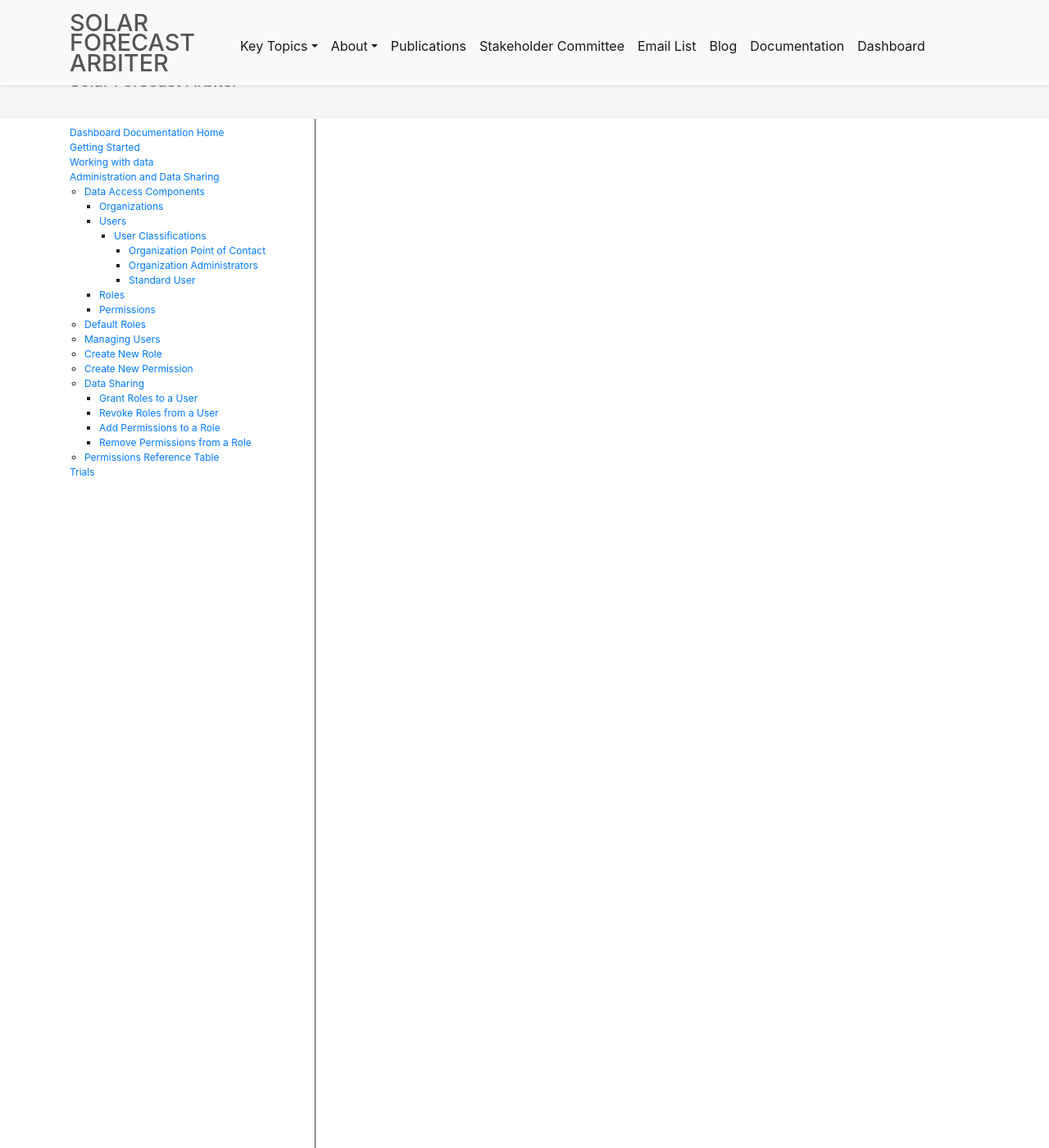
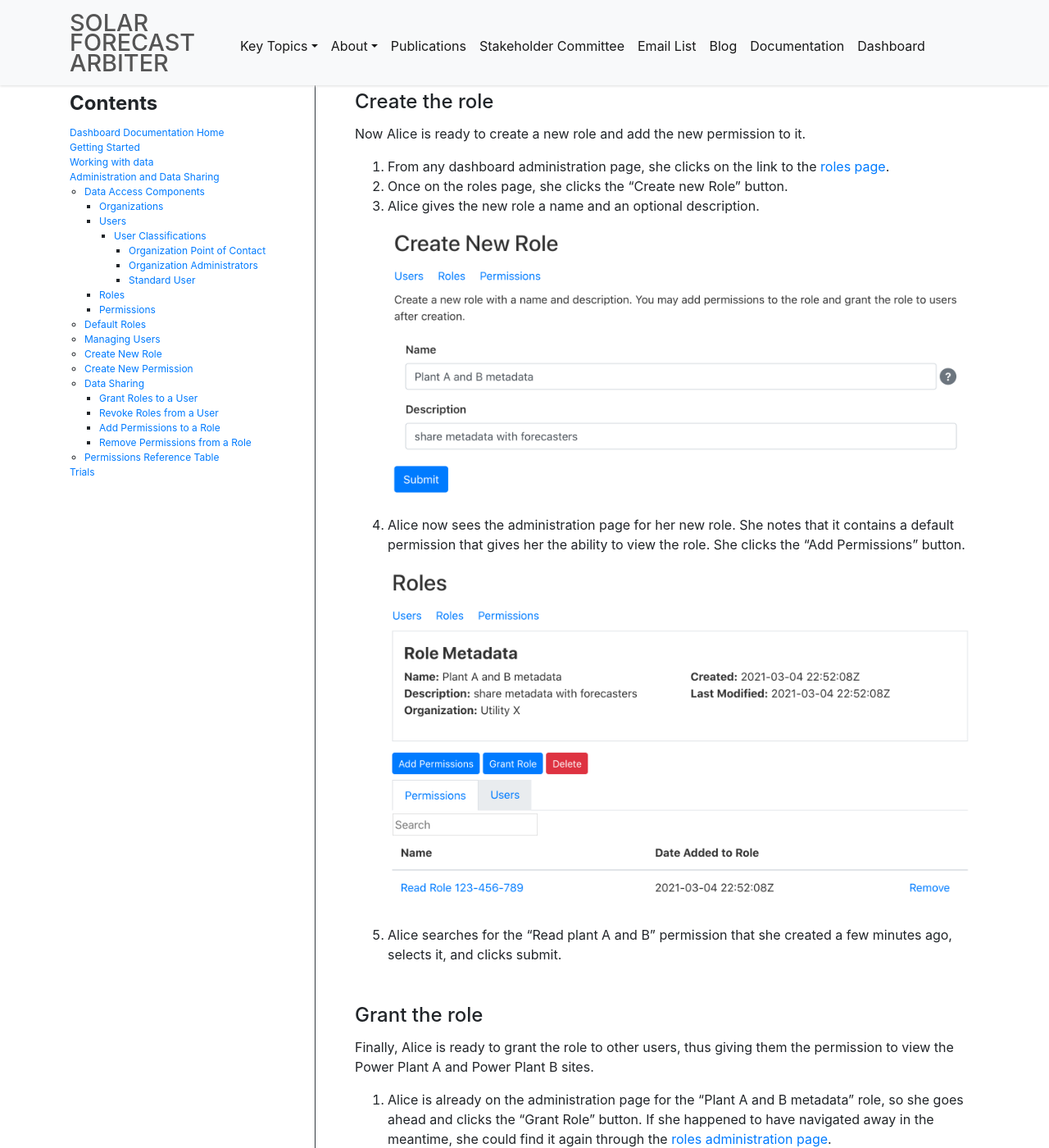
Before and after one commit to SolarArbiter/SolarArbiter.github.io, a Jekyll site: the page built from documentation/dashboard/administration.md, in a window 1280 px wide and 1400 px high, scrolled down 18239 px. Shown: the whole window at 82% size. Built offline with Jekyll 4.4.1, drawn with Linux system fonts in a browser that asks for light colours; some of the changed text lies outside the part shown.

Commit message:
almost done with share metadata example

```diff
--- a/documentation/dashboard/administration.md
+++ b/documentation/dashboard/administration.md
@@ -490,12 +490,87 @@
 
 Carol and Marco now have the intended data access.
 
-
 ### Share site metadata
 {: .anchor}
 
-Forecast User X would like to solicit forecasts from vendors at several power
-plants.
+Alice at Utility X would like to find vendors to provide forecasts for several
+solar power plants. She doesn't yet want to share data - just the metadata.
+
+To share the site metadata, she'll need to create a role with read permissions
+for the sites, then grant that role to the interested forecast providers. The
+steps below illustrate this process.
+
+#### Create the permission
+{: .anchor}
+
+1. Alice navigates to the [user administration
+   page](https://dashboard.solarforecastarbiter.org/admin/) by clicking on the
+   "Account" button in the upper-right corner of any Dashboard page.
+2. From the user administration page, she clicks on the [permissions
+   page](https://dashboard.solarforecastarbiter.org/admin/permissions/).
+3. Alice sees a list of many permissions that are presupplied to administrators.
+   At the top of the page she sees the "Create a New Permission" box with
+   buttons for each data type. She clicks the "Sites" button.
+   <img class="my-3" src="/images/permissions-list.png"/>
+4. To create a new permission, Alice provides a description, selects the action
+   this permission will allow, and then selects the sites the permission will
+   apply to. She selects Power Plant A and Power Plant B, but chooses not to
+   include Power Plant C at this time (she can add it to this permission when
+   she's ready to share its metadata). Finally, she clicks the Submit button.
+   <img class="my-3" src="/images/"/>
+5. Alice reviews the new permission and notes the button for adding another
+   object to it will be useful when it comes time to share metadata for Power
+   Plant C.
+   <img class="my-3" src="/images/read-plant-a-b-permission-success.png"/>
+
+#### Create the role
+{: .anchor}
+
+Now Alice is ready to create a new role and add the new permission to it.
+
+1. From any dashboard administration page, she clicks on the link to the [roles
+   page](https://dashboard.solarforecastarbiter.org/admin/roles/).
+2. Once on the roles page, she clicks the "Create new Role" button.
+3. Alice gives the new role a name and an optional description.
+   <img class="my-3" src="/images/plant-a-b-metadata-role.png"/>
+4. Alice now sees the administration page for her new role. She notes that it
+   contains a default permission that gives her the ability to view the role.
+   She clicks the "Add Permissions" button.
+   <img class="my-3" src="/images/plant-a-b-metadata-role-admin-no-permissions.png"/>
+5. Alice searches for the "Read plant A and B" permission that she created a few
+   minutes ago, selects it, and clicks submit.
+
+#### Grant the role
+{: .anchor}
+
+Finally, Alice is ready to grant the role to other users, thus giving them the
+permission to view the Power Plant A and Power Plant B sites.
+
+1. Alice is already on the administration page for the "Plant A and B metadata"
+   role, so she goes ahead and clicks the "Grant Role" button. If she happened
+   to have navigated away in the meantime, she could find it again through the
+   [roles administration page](https://dashboard.solarforecastarbiter.org/admin/roles/).
+2. On the grant roles page, Alice enters the email address for the first user
+   she wants to share the data with and clicks "Grant Role". She repeats this
+   process for any additional forecast providers that she wants to share data
+   with.
+
+The forecast providers can now see these power power plants on the
+[Sites page](https://dashboard.solarforecastarbiter.org/sites/). They'll easily find the new power plants if they click the "Provider" button and deselect the
+Reference data set.
+
+The Solar Forecast Arbiter does not alert users when new roles are granted to
+them, so Alice should let the other users know the data is now available to them.
+
+What would happen if Alice defines a new observation, such as AC power, and
+uploads the time series data? Will the forecast providers be able to see it? No.
+While that could be convenient in some circumstances, it could also pose a data
+security risk in other situations. Alice can define new observations or
+forecasts at these sites, or use them in a report, without any fear of data
+becoming visible to the forecast providers. Only the site metadata will be
+visible to the providers. If Alice wants to share additional metadata and data
+with the forecast providers, she'll need to add new permissions to the existing
+role or she'll need to create new roles and grant them to the providers.
 
 ### Share a forecast and report
 {: .anchor}
@@ -504,11 +579,6 @@
 good way to demonstrate skill is to compare their forecast to the Solar Forecast
 Arbiter's reference forecasts at a site within the service territory of Forecast
 User X.
-
-### Share an aggregate
-{: .anchor}
-
-Forecast User X. Only share the aggregate - not the constituent values.
 
 ## Permissions Reference Table
 {: .anchor}
```
Also changed, not shown: images/permissions-list.png (added), images/plant-a-b-metadata-role-admin-no-permissions.png (added), images/plant-a-b-metadata-role.png (added), images/read-plant-a-b-permission-success.png (added).
